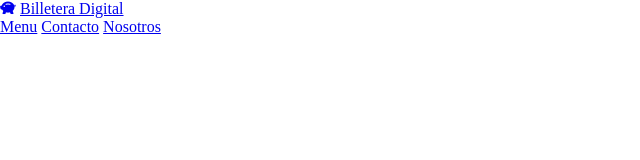
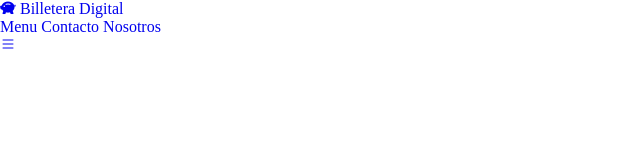
Before and after one commit to FedeSabi/Billetera_web, a plain HTML site: page index.html in a window 1280 px wide. Shown: the full height of the page, 0-640 px from the left. Drawn offline with nearby package versions, Linux system fonts and the light colour scheme.

Commit message:
trabajo_practico

```diff
--- a/estilo.css
+++ b/estilo.css
@@ -1,4 +1,5 @@
 *{
     padding: 0;
     margin: 0;
+    text-decoration: none;
 }
--- a/index.html
+++ b/index.html
@@ -19,6 +19,9 @@
             <a href="#">Contacto</a>
             <a href="#">Nosotros</a>
         </nav>
+        <div>
+            <a href="#"><i class="bi bi-list"></i></a>
+        </div>
     </header>
 
 
```
